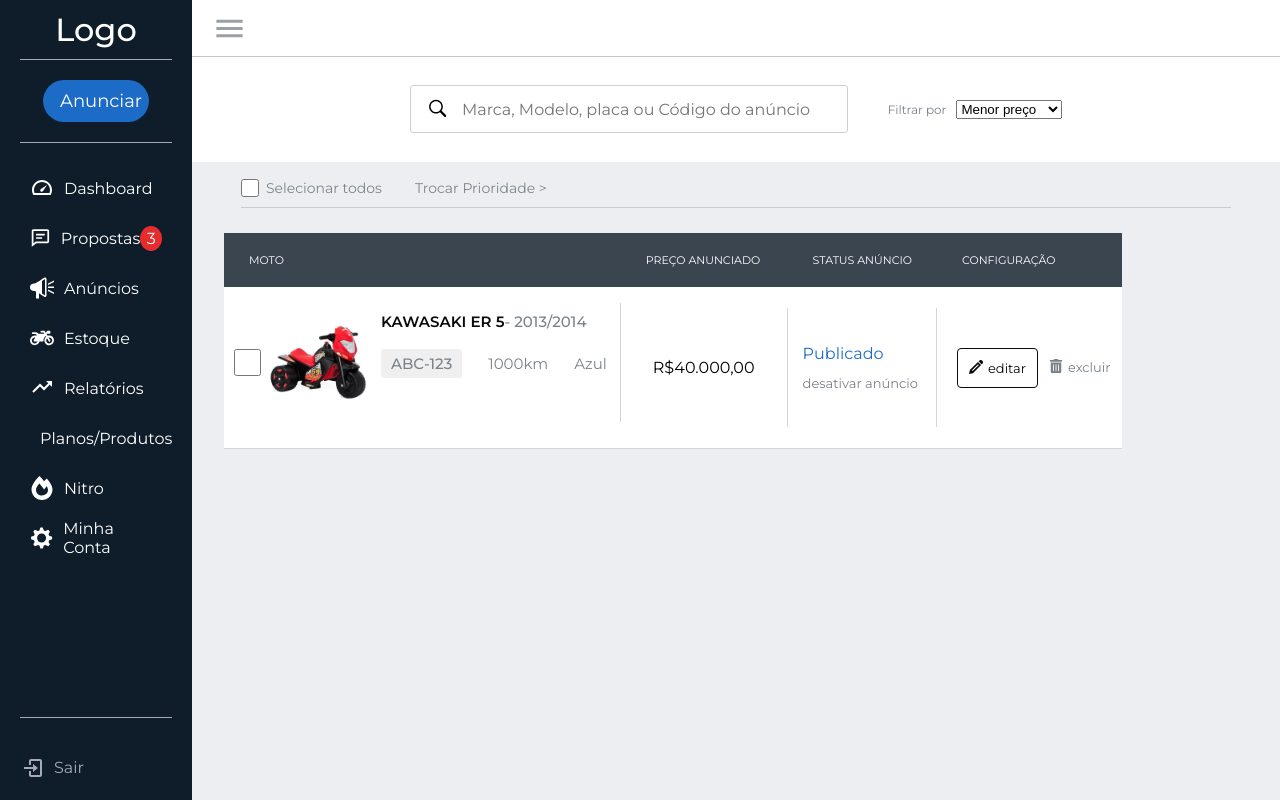
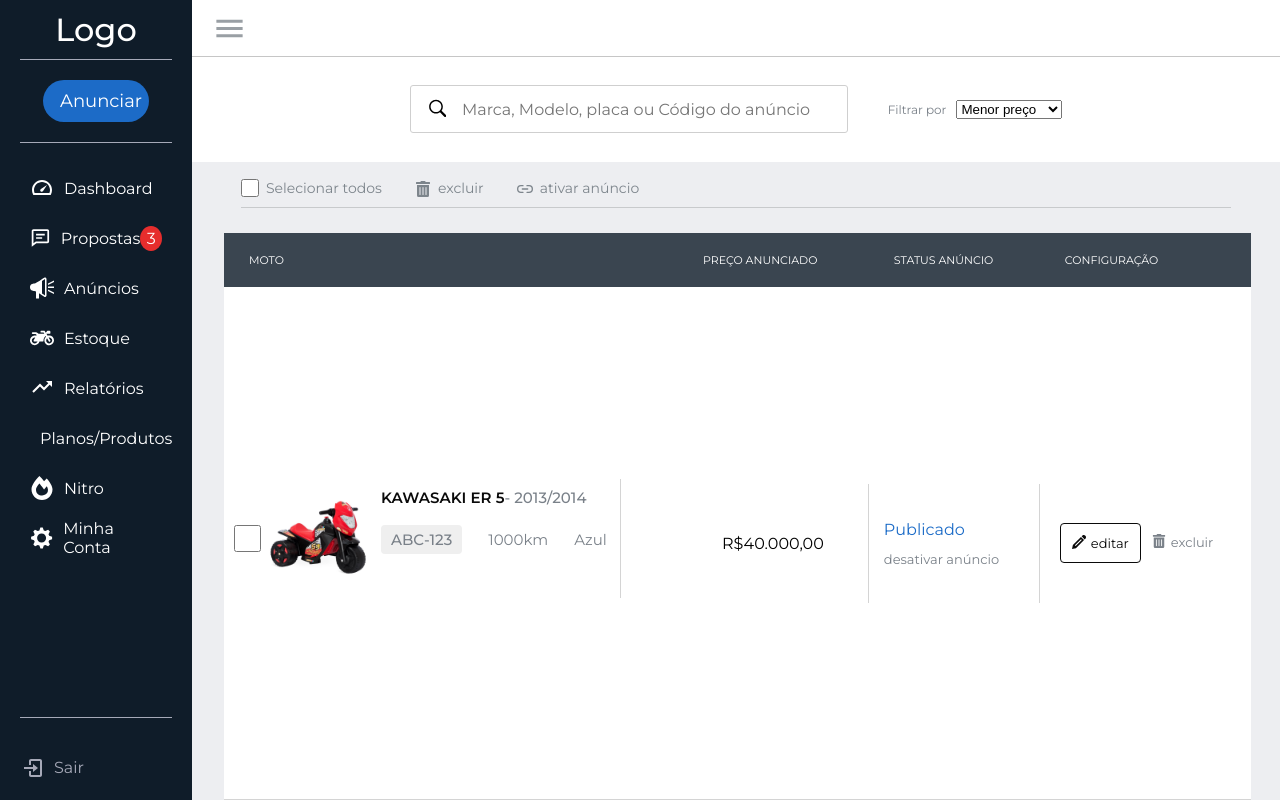
Before and after one commit to Silva4g/moto-backoffice, a React (Create React App) app: page /dashboard/estoque in a window 1280 px wide. Built offline with nearby package versions, Linux system fonts and the light colour scheme.

Commit message:
arrumando estoque (não completo) ;-;

```diff
--- a/src/pages/Estoque/index.tsx
+++ b/src/pages/Estoque/index.tsx
@@ -5,6 +5,7 @@
 
 import { ImPencil } from 'react-icons/im';
 import { FaTrashAlt } from 'react-icons/fa';
+import { FiLink2 } from 'react-icons/fi';
 
 import { GoSearch } from 'react-icons/go';
 
@@ -38,7 +39,14 @@
           <input type="checkbox" name="" id="" />
           <span>Selecionar todos</span>
         </div>
-        <span>Trocar Prioridade &gt;</span>
+        <span>
+          <FaTrashAlt size={16} />
+          excluir
+        </span>
+        <span>
+          <FiLink2 size={16} />
+          ativar anúncio
+        </span>
       </div>
       <table className="table">
         <thead>
--- a/src/pages/Estoque/styles.scss
+++ b/src/pages/Estoque/styles.scss
@@ -1,3 +1,15 @@
-.content {
-  display: block;
+.selectTable {
+  span {
+    display: flex;
+    justify-content: center;
+    align-items: flex-end;
+    svg {
+      margin-right: 7px;
+    }
+  }
 }
+
+.indexmoto {
+  > div {
+  }
+}
```
